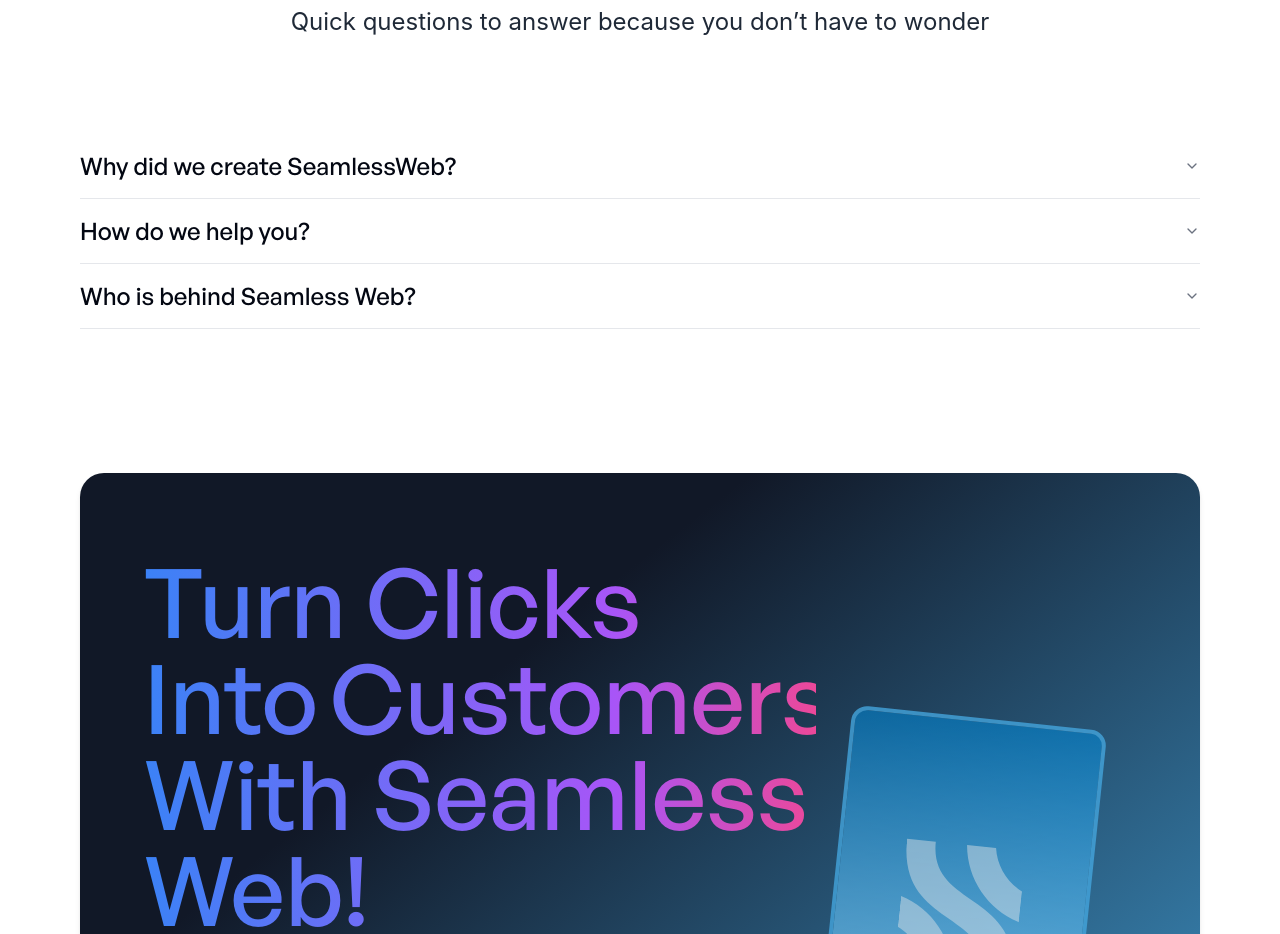
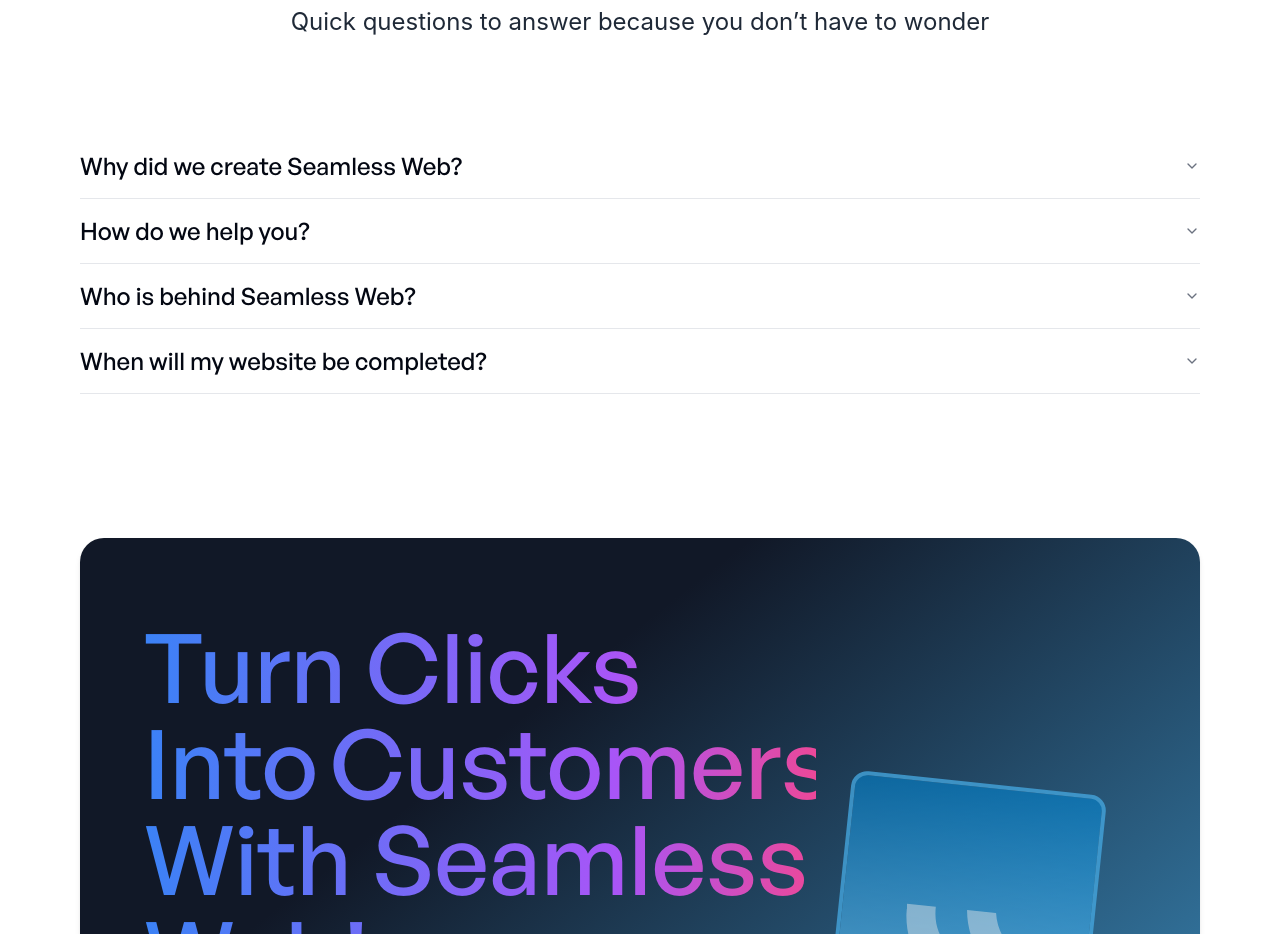
Before and after one commit to simonlearnscoding/sidebusiness-landing-page, a Next.js app: page / in a window 1280 px wide. Shown: the part 5780-6714 px from the top of the page. Built offline with nearby package versions, Linux system fonts and the light colour scheme.

Commit message:
updated qa

```diff
--- a/src/app/components/FAQ.tsx
+++ b/src/app/components/FAQ.tsx
@@ -7,19 +7,24 @@ import {
 
 const QA = [
   {
-    Question: "Why did we create SeamlessWeb?",
+    Question: "Why did we create Seamless Web?",
     Answer:
-      "To help those who are struggling with their current website or to help create one.",
+      "Creating a business is a challenge where your focus is on building the best possible product or service. Getting your business in the digital space is a whole other challenge in itself. Entrepreneurs and business owners can feel overwhelmed juggling both tasks. We step in as a team to remove that burden by getting your business up and running online.",
   },
   {
     Question: "How do we help you?",
     Answer:
-      "We analyze your website and find improvements in order to increase conversion, user experience, and superior designs.",
+      "We analyze your current website and find improvements to better the user experience and increase customer conversions. This is achieved through better web design and using software and tools to analyze website data.",
   },
   {
     Question: "Who is behind Seamless Web?",
     Answer:
-      " An international team who are gifted in marketing, designing, and developing. ",
+      "An international team gifted in marketing, designing, and developing. These three areas are key to creating a successful website. We are passionate about what we do and have come together to help businesses take the next step by upgrading their website and marketing strategy.",
+  },
+  {
+    Question: "When will my website be completed?",
+    Answer:
+      "The timeline depends on a case-by-case basis. If you book an appointment with us, we can provide a more detailed estimate for your specific project.",
   },
 ];
 
--- a/src/app/page.tsx
+++ b/src/app/page.tsx
@@ -33,7 +33,7 @@ export default function Home() {
       <MobileCTA />
       <SubHeader />
       <WorkingWithUs />
-      <div className="flex  flex-col bg-gradient-to-br from-gray-800 from-1% to-gray-950">
+      <div className="flex flex-col bg-gradient-to-br from-gray-800 from-1% to-gray-950">
         <Services />
         <BookAnAppointment />
       </div>
```
